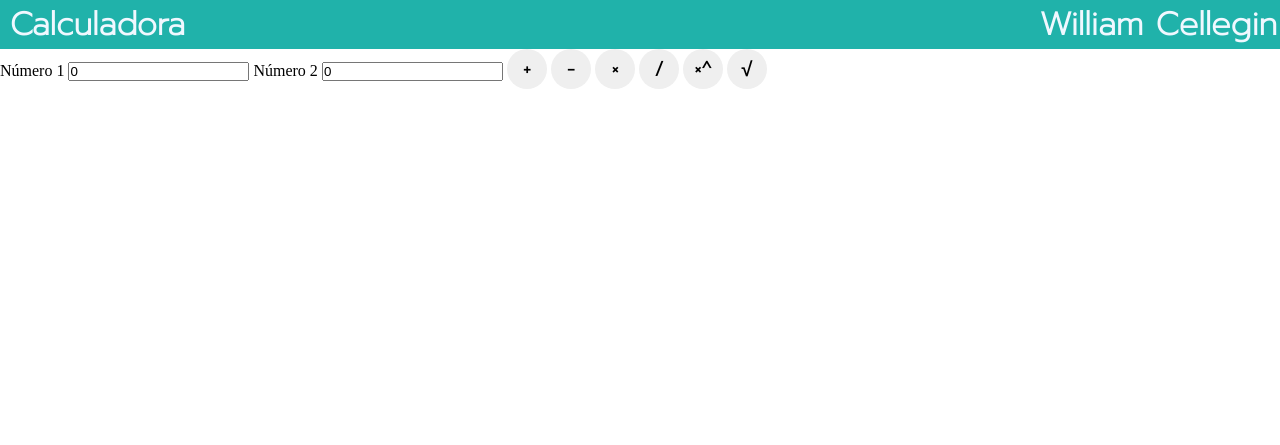
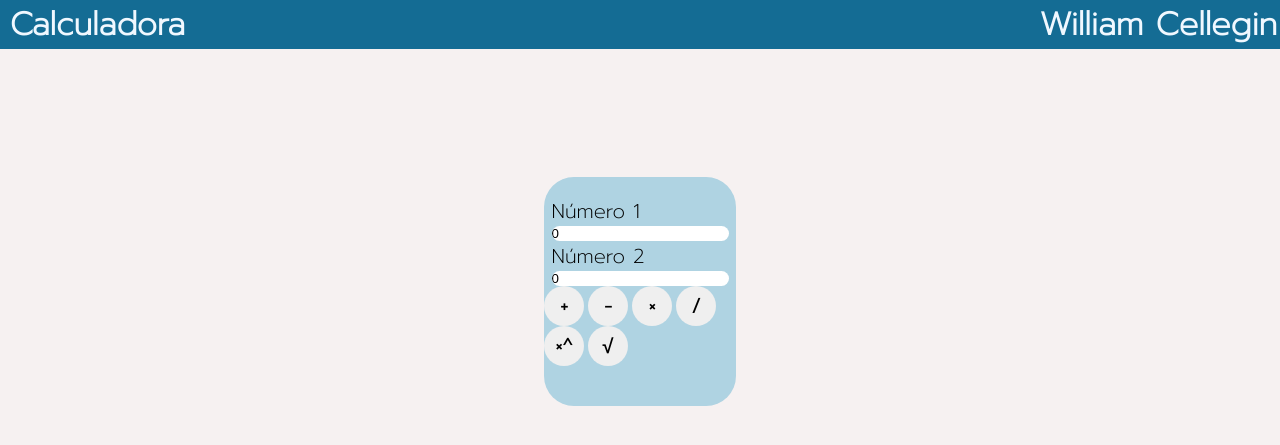
Before and after one commit to WillOzBR/calculadora-poo-php, a PHP site: page / in a window 1280 px wide. Shown: the top 445 px of the page. Run offline with PHP 8.4, Linux system fonts and the light colour scheme.

Commit message:
Melhorando-css

```diff
--- a/Calculadora/css/style.css
+++ b/Calculadora/css/style.css
@@ -8,10 +8,14 @@
     overflow-x: hidden;
 }
 
+body{
+    background-color: #F6F1F1;
+}
+
 .cabecalho{
     display: flex;
     justify-content:space-between;
-    background-color: lightseagreen;
+    background-color: #146C94;
     width: 99%;
     font-family: 'Prompt', sans-serif;
     font-size: 16px;
@@ -29,9 +33,37 @@
     font-weight: bolder;
     text-align: center;
     border-style: none;
-    padding: 0%;
+    align-self: center;
 }
+
+
 
 #ad, #sub, #raz, #exp, #div, #multi:hover{
 
 }
+
+.formulario{
+    display: flex;
+    flex-direction: column;
+    align-content: center;
+    flex-wrap: wrap;
+    margin-top: 10%;
+}
+
+.formulario input{
+    border-style: none;
+    border-radius: 50px;
+
+}
+
+.formulario label{
+    font-size: 20px;
+    font-family: 'Prompt', sans-serif;
+}
+
+form{
+    background-color: #AFD3E2;
+    width: 15%;
+    padding-bottom: 40px;
+    border-radius: 30px;
+}
--- a/Calculadora/index.php
+++ b/Calculadora/index.php
@@ -14,16 +14,19 @@
     </div>
     <div class="formulario">
         <form action="./php/calculadora.php" method="get">
+            <div class="formulario">
                 <label for="num1">Número 1</label>
                 <input type="text" name="num1" id="num1" value="0">
                 <label for="num2">Número 2</label>
                 <input type="text" name="num2" id="num2" value="0">
+            </div>
                 <input type="submit" value="+" name="somar" id="ad">
                 <input type="submit" value="-" name="subtrair" id="sub">
                 <input type="submit" value="×" name="multiplicar" id="multi">
                 <input type="submit" value="/" name="dividir" id="div">
                 <input type="submit" value="×^" name="elevar" id="exp">
                 <input type="submit" value="√" name="acharRaiz" id="raz">
+
         </form>
     </div>
 </body>
--- /dev/null
+++ b/Calculadora/palette_link.txt
@@ -0,0 +1 @@
+https://colorhunt.co/palette/f6f1f1afd3e219a7ce146c94
```
Lines whose indentation alone changed are shown as unchanged.
